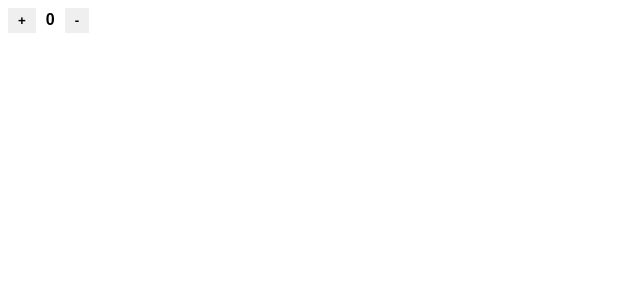
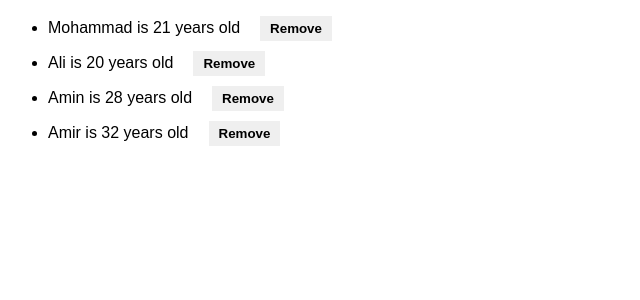
Before and after one commit to siavash-sattari/react-tutorial, a React (Create React App) app in the folder a4-hooks/: page / in a window 1280 px wide. Shown: the top 300 px of the page, without its empty margins (0-640 px from the left). Built offline with nearby package versions, Linux system fonts and the light colour scheme.

Commit message:
a4e3 - useEffect UnMounting

```diff
--- a/a4-hooks/src/App.js
+++ b/a4-hooks/src/App.js
@@ -1,6 +1,7 @@
 import React from 'react';
 // import Main from './E01/Main';
-import Main from './E02/Main';
+// import Main from './E02/Main';
+import Main from './E03/Main';
 import './App.css';
 
 function App() {
--- /dev/null
+++ b/a4-hooks/src/E03/Main.css
@@ -0,0 +1,19 @@
+button {
+  border: navajowhite;
+  padding: 5px 10px;
+  font-weight: bold;
+  cursor: pointer;
+}
+
+span {
+  font-weight: bold;
+  margin: 0 10px;
+}
+
+li {
+  margin-bottom: 10px;
+}
+
+li button {
+  margin-left: 20px;
+}
--- /dev/null
+++ b/a4-hooks/src/E03/Main.jsx
@@ -0,0 +1,32 @@
+import React, { useEffect, useState } from 'react';
+import User from './User';
+import './Main.css';
+
+const Main = () => {
+  const [users, setUsers] = useState([
+    { id: 1, name: 'Mohammad', age: 21 },
+    { id: 2, name: 'Ali', age: 20 },
+    { id: 3, name: 'Amin', age: 28 },
+    { id: 4, name: 'Amir', age: 32 }
+  ]);
+
+  useEffect(() => {
+    console.log('App.js => Component Mount'); // Mount
+  }, []);
+
+  useEffect(() => {
+    console.log('App.js => Component Update'); // Update
+  }, [users]);
+
+  const removeUser = userId => setUsers(users.filter(user => user.id !== userId));
+
+  return (
+    <ul>
+      {users.map(user => (
+        <User key={user.id} onRemove={removeUser} {...user} />
+      ))}
+    </ul>
+  );
+};
+
+export default Main;
--- /dev/null
+++ b/a4-hooks/src/E03/User.jsx
@@ -0,0 +1,19 @@
+import React, { useEffect } from 'react';
+
+const User = ({ id, name, age, onRemove }) => {
+  useEffect(() => {
+    console.log('User.js => Component Mount'); // Mount
+    return () => {
+      console.log('User.js => Component UnMount'); // UnMount
+    };
+  }, []);
+
+  return (
+    <li>
+      {`${name} is ${age} years old`}
+      <button onClick={() => onRemove(id)}>Remove</button>
+    </li>
+  );
+};
+
+export default User;
```
